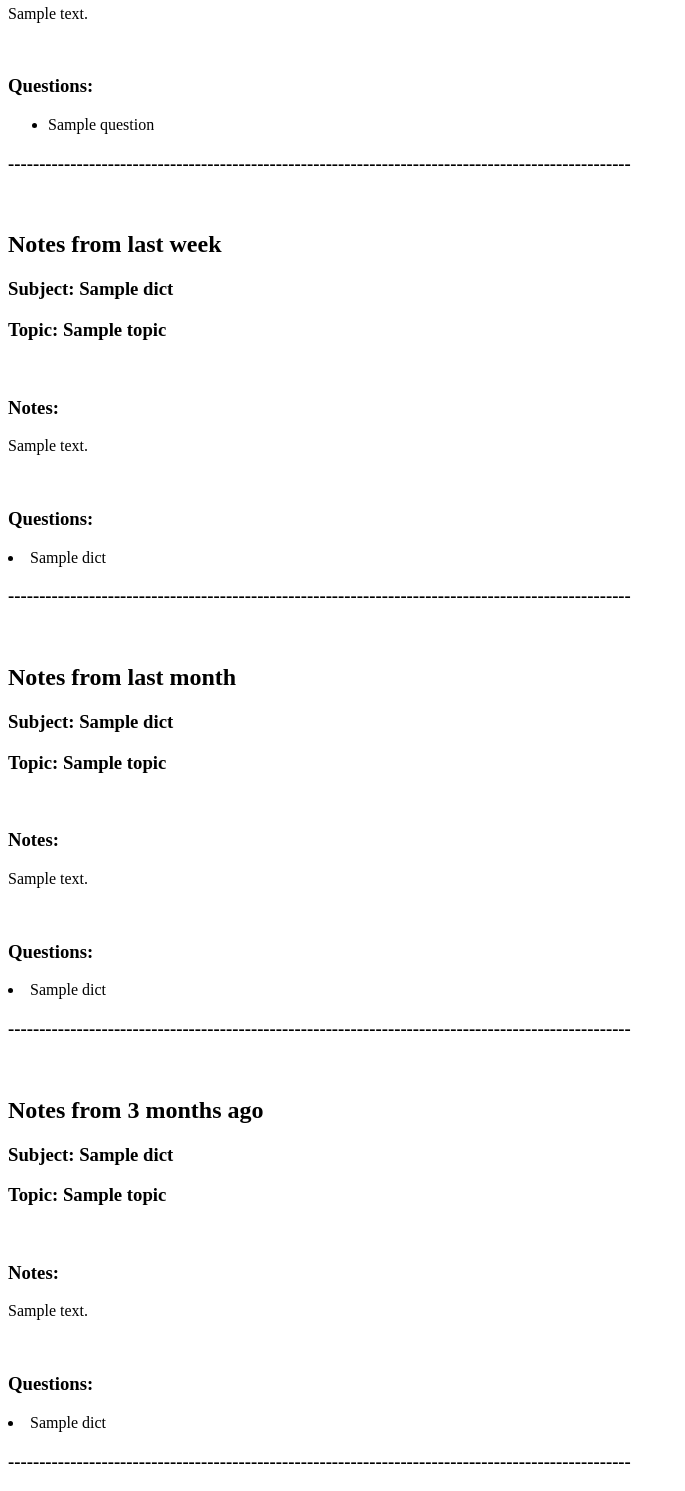
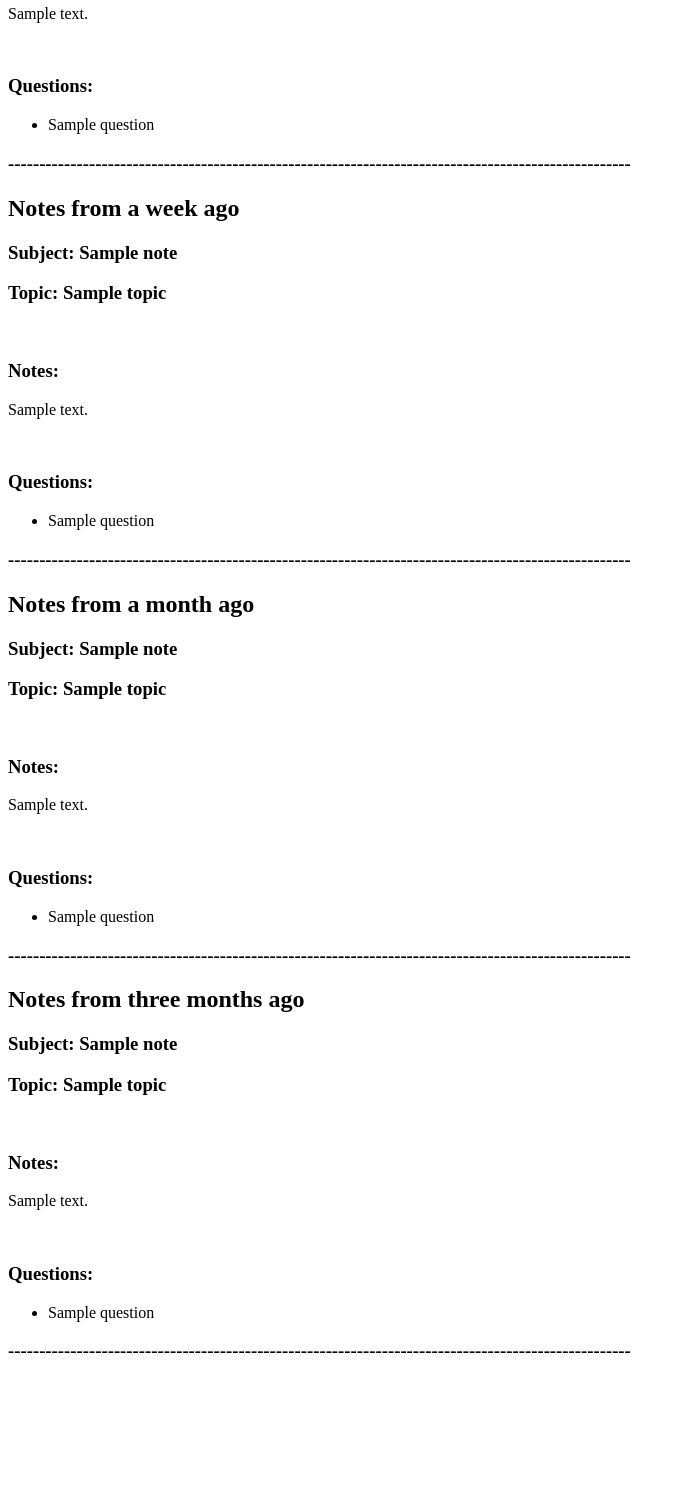
Before and after one commit to 99rebels/total-recall, a Flask app: template templates/todays_notes.html in a window 1280 px wide. Shown: the part 221-1712 px from the top of the page, without its empty margins (0-685 px from the left). After the commit the page ends 1574 px from the top, so only its background shows below. Run offline with Flask 3, Linux system fonts and the light colour scheme; the template is opened without the code that fills it: most values are stand-ins (such as "Sample title", 1, 10 or a date in 2020).

Commit message:
removed.env file from hitsory and added into .gitignore. Refactored code to work with new get notes function, added JS on the front end for dynamic question creation

```diff
--- a/app.py
+++ b/app.py
@@ -2,7 +2,7 @@
 from dotenv import load_dotenv
 from datetime import datetime, timedelta
 load_dotenv()
-from utils.db_client import get_notes, get_questions
+from utils.db_client import get_notes
 
 import os
 from supabase import create_client
@@ -68,7 +68,7 @@
 def notes():
   subject = request.args.get("subject")
   notes = request.args.get("notes")
-  questions = [request.args.get("question_1"), request.args.get("question_2"), request.args.get("question_3")]
+  questions = request.args.getlist("question")
   topic = request.args.get("topic")
   date = request.args.get("date")
 
@@ -80,12 +80,14 @@
   )
 
   main_id =  send_notes.data[0]["id"]
-  rows = [{"main_id":main_id, "question":question, "created_at":date } for question in questions]
-  (
-    supabase.table("questions")
-    .insert(rows)
-    .execute()
-  )
+
+  rows = ([{"main_id":main_id, "question":question, "created_at":date } for question in questions])
+  print(rows)
+
+  (supabase.table("questions")
+  .insert(rows)
+  .execute())
+
   return redirect(url_for("submitted_notes"))
 
 @app.route("/submitted_notes")
@@ -108,27 +110,7 @@
   month_prior_notes = get_notes(month_prior)
   three_month_prior_notes = get_notes (three_month_prior)
 
-  main_id = []
-  for dicts in day_prior_notes:
-    main_id.append(dicts["id"])
-  day_prior_questions = get_questions(main_id)
-
-  for dicts in week_prior_notes:
-    main_id.append(dicts["id"])
-  week_prior_questions = get_questions(main_id)
-
-  for dicts in month_prior_notes:
-    main_id.append(dicts["id"])
-  month_prior_questions = get_questions(main_id)
-
-  for dicts in three_month_prior_notes:
-    main_id.append(dicts["id"])
-  three_month_prior_questions = get_questions(main_id)
-
-
-  print(day_prior_questions)
-
-  return render_template("todays_notes.html", day_prior_notes = day_prior_notes, week_prior_notes = week_prior_notes, month_prior_data = month_prior_notes, three_month_prior_notes = three_month_prior_notes, day_prior_questions = day_prior_questions, week_prior_questions = week_prior_questions, month_prior_questions = month_prior_questions, three_month_prior_questions = three_month_prior_questions,  date=date)
+  return render_template("todays_notes.html", day_prior_notes = day_prior_notes, week_prior_notes = week_prior_notes, month_prior_notes = month_prior_notes, three_month_prior_notes = three_month_prior_notes, date=date)
 
 
 if __name__ == "__main__":
--- a/templates/submitted_notes.html
+++ b/templates/submitted_notes.html
@@ -8,4 +8,5 @@
 <body>
     <h1>Notes succsessfuly submitted!</h1>
     <a style=color:black href = "/subject_input"><button>Submit new notes</buton></a>
+    <a style=color:black href = "/todays_notes"><button>Veiw todays notes</buton></a>
 </html>
--- a/templates/todays_notes.html
+++ b/templates/todays_notes.html
@@ -20,87 +20,87 @@
             <h3>Questions:</h3>
             <ul>
 
-            {% for question in day_prior_questions%}
-                <li>{{question["question"]}}</li>
+            {% for question in note["question"] %}
+                <li>{{question}}</li>
             {%endfor%}
 
             </ul>
             <h3>----------------------------------------------------------------------------------------------------</h3>
+        </div>
         {%endfor%}
-        </div>
-    {% else %}
+    {% endif %}
 
-    {% endif %}
-    <br>
     {% if week_prior_notes %}
         <div>
-            <h2>Notes from last week</h2>
-        {% for dicts in week_prior_notes %}
-            <h3> Subject: {{dicts["subject"]}}</h3>
-            <h3>Topic: {{dicts["topic"]}}</h3>
+            <h2>Notes from a week ago</h2>
+        {% for note in week_prior_notes %}
+            <h3> Subject: {{note["subject"]}}</h3>
+            <h3>Topic: {{note["topic"]}}</h3>
             <br>
             <h3>Notes:</h3>
-            <p>{{dicts["notes"]}}</p>
-        {%endfor%}
+            <p>{{note["notes"]}}</p>
             <br>
+
             <h3>Questions:</h3>
+            <ul>
 
-        {% for dicts in week_prior_questions%}
-            <li>{{dicts["question"]}}</li>
-        {%endfor%}
+            {% for question in note["question"] %}
+                <li>{{question}}</li>
+            {%endfor%}
 
             </ul>
             <h3>----------------------------------------------------------------------------------------------------</h3>
         </div>
-    {% else %}
+        {%endfor%}
+    {% endif %}
 
-    {% endif %}
-    <br>
     {% if month_prior_notes %}
         <div>
-            <h2>Notes from last month</h2>
-        {% for dicts in month_prior_notes %}
-            <h3> Subject: {{dicts["subject"]}}</h3>
-            <h3>Topic: {{dicts["topic"]}}</h3>
+            <h2>Notes from a month ago</h2>
+        {% for note in month_prior_notes %}
+            <h3> Subject: {{note["subject"]}}</h3>
+            <h3>Topic: {{note["topic"]}}</h3>
             <br>
             <h3>Notes:</h3>
-            <p>{{dicts["notes"]}}</p>
+            <p>{{note["notes"]}}</p>
             <br>
+
+            <h3>Questions:</h3>
+            <ul>
+
+            {% for question in note["question"] %}
+                <li>{{question}}</li>
             {%endfor%}
-            <h3>Questions:</h3>
-        {% for dicts in month_prior_questions%}
-            <li>{{dicts["question"]}}</li>
-        {%endfor%}
 
             </ul>
             <h3>----------------------------------------------------------------------------------------------------</h3>
+        </div>
+        {%endfor%}
+    {% endif %}
 
-        </div>
-    {% else %}
-
-    {% endif %}
-    <br>
-        {% if three_month_prior_notes %}
+    {% if three_month_prior_notes %}
         <div>
-            <h2>Notes from 3 months ago</h2>
-        {% for dicts in three_month_prior_notes %}
-            <h3> Subject: {{dicts["subject"]}}</h3>
-            <h3>Topic: {{dicts["topic"]}}</h3>
+            <h2>Notes from three months ago</h2>
+        {% for note in three_month_prior_notes %}
+            <h3> Subject: {{note["subject"]}}</h3>
+            <h3>Topic: {{note["topic"]}}</h3>
             <br>
             <h3>Notes:</h3>
-            <p>{{dicts["notes"]}}</p>
+            <p>{{note["notes"]}}</p>
             <br>
-        {%endfor%}
+
             <h3>Questions:</h3>
+            <ul>
 
-             {% for dicts in three_month_prior_questions%}
-            <li>{{dicts["question"]}}</li>
+            {% for question in note["question"] %}
+                <li>{{question}}</li>
+            {%endfor%}
 
-        {%endfor%}
+            </ul>
             <h3>----------------------------------------------------------------------------------------------------</h3>
         </div>
-    {% else %}
+        {%endfor%}
+    {% endif %}
 
-    {% endif %}
 </body>
 </html>
```
Also changed, not shown: docs/friction-log.md (+31 -0 lines), templates/notes_form.html (+26 -6 lines), utils/db_client.py (+16 -7 lines), 2 other files.
